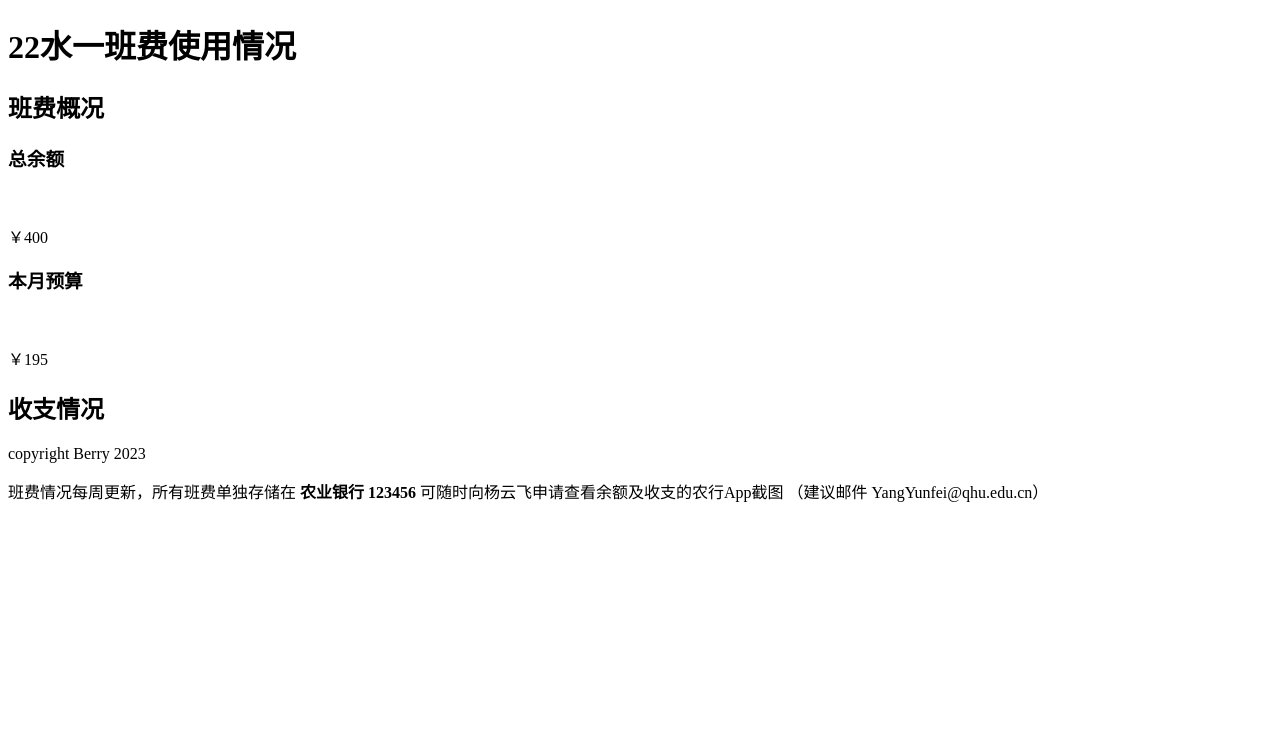
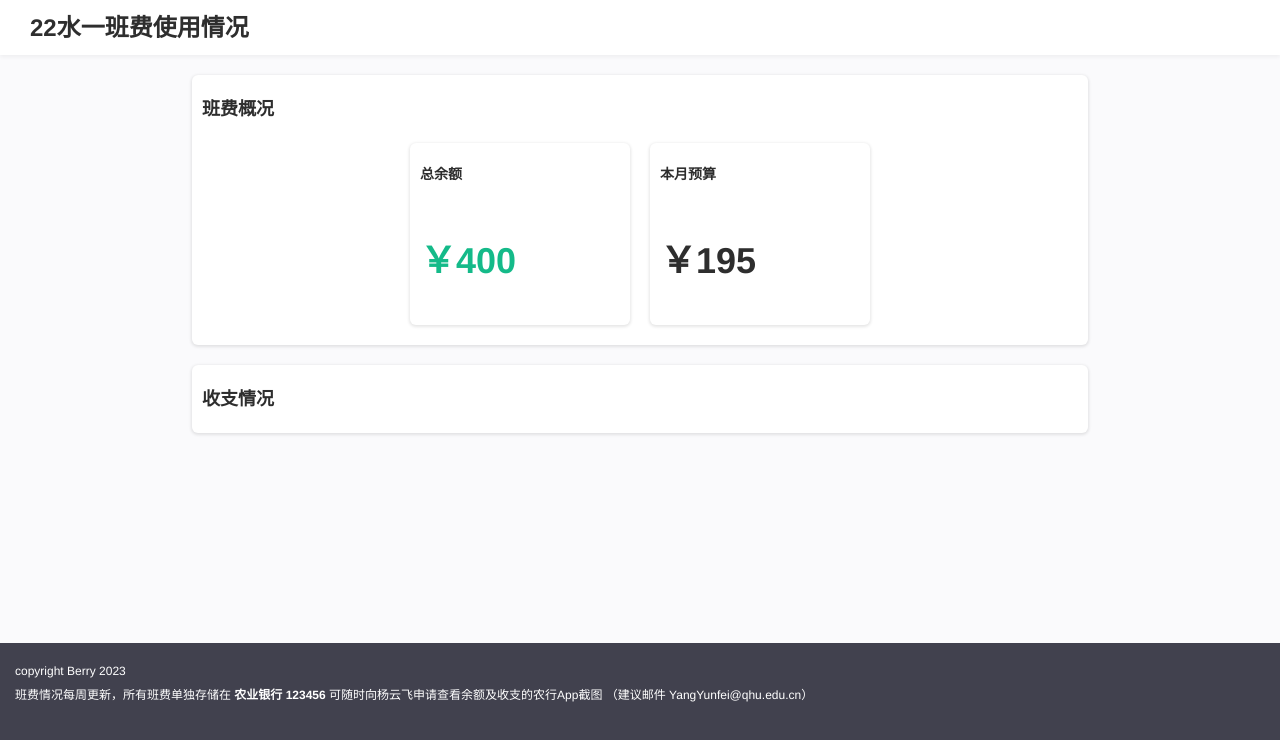
Before and after one commit to bryarrow/classFee, a plain HTML site: page index.html in a window 1280 px wide. Drawn offline with Linux system fonts and the light colour scheme.

Commit message:
班费概况样式

```diff
--- a/css/index.css
+++ b/css/index.css
@@ -0,0 +1,96 @@
+body {
+	font: 12px 'helvetica neue', arial, 'hiragino sans gb', stheiti, 'wenquanyi micro hei', 微软雅黑, 宋体, sans-serif;
+	line-height: normal;
+	width: 100%;
+	margin: 0;
+	padding: 0;
+	line-height: 1;
+	color: #2e2e2e;
+	background-color: #fafafc;
+	-webkit-font-smoothing: antialiased;
+	-webkit-text-size-adjust: 100%;
+	-ms-text-size-adjust: 100%;
+	text-size-adjust: 100%;
+	display: flex;
+	min-height: 100vh;
+	flex-direction: column;
+}
+
+header {
+	list-style-type: none;
+	margin: 0;
+	padding: 0;
+	overflow: hidden;
+	background-color: rgb(255, 255, 255);
+	-webkit-box-shadow: 0 2px 4px 0 rgba(0, 0, 0, .05);
+	box-shadow: 0 2px 4px 0 rgba(0, 0, 0, .05);
+	height: 50px;
+	padding-left: 30px;
+	padding-bottom: 5px;
+}
+
+footer {
+	padding-top: 10px;
+	padding-left: 15px;
+	padding-bottom: 87px;
+	color: #fff;
+	background: #41414e center top no-repeat;
+}
+
+context {
+	display: flex;
+	flex-direction: column;
+	flex: 1;
+}
+
+.card-base {
+	display: flex;
+	flex-wrap:wrap;
+
+	border-style: hidden;
+	background: white;
+	-webkit-box-shadow: 0 1px 3px 1px rgba(18, 18, 18, .1);
+	box-shadow: 0 1px 3px 1px rgba(18, 18, 18, .1);
+
+	text-align: left;
+	border: 1px solid var(--line_light);
+	border-radius: 6px;
+
+	margin-left: 15%;
+	margin-right: 15%;
+	margin-top: 20px;
+	padding: 10px;
+}
+
+.card {
+	display: block;
+
+	border-style: hidden;
+	background: white;
+	-webkit-box-shadow: 0 1px 3px 1px rgba(18, 18, 18, .1);
+	box-shadow: 0 1px 3px 1px rgba(18, 18, 18, .1);
+
+	text-align: left;
+	border: 1px solid var(--line_light);
+	border-radius: 6px;
+
+	min-width: 200px;
+	margin: 10px;
+	padding: 10px;
+}
+
+.continer {
+	flex: 1;
+	display: flex;
+	flex-wrap:wrap;
+	justify-content: center;
+}
+
+.blodNumber{
+	font-size: 300%;
+	font-weight: 800;
+}
+
+#balances {
+	color: #14ba89;
+}
--- a/index.html
+++ b/index.html
@@ -14,21 +14,24 @@
     </header>
 
     <context>
-        <div class="card">
+        <div class="card-base">
 
             <h2>班费概况</h2>
-
+            <div style="width: 100%;"></div>
+            <div class="continer">
                 <div class="card">
                     <h3>总余额</h3>
                     <br>
-                <p class="blodNumber">￥400</p>
+                    <p class="blodNumber" id="balances">￥400</p>
                 </div>
                 <div class="card">
                     <h3>本月预算</h3><br>
-                <p class="blodNumber">￥195</p>
+                    <p class="blodNumber" id="budget">￥195</p>
                 </div>
             </div>
-        <div class="card">
+
+        </div>
+        <div class="card-base">
 
             <h2>收支情况</h2>
 
```
Lines whose indentation alone changed are shown as unchanged.
